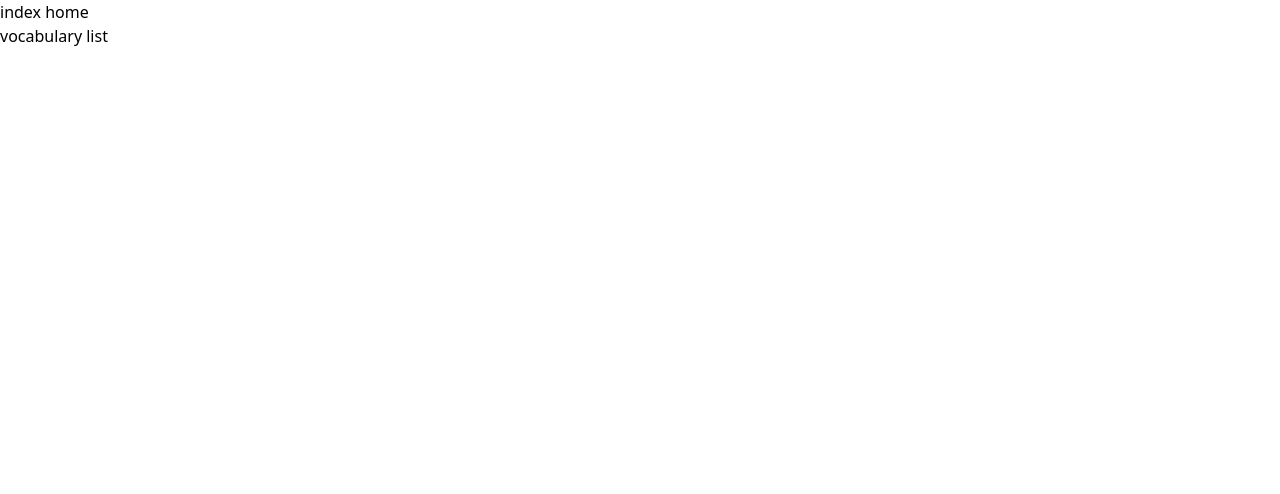
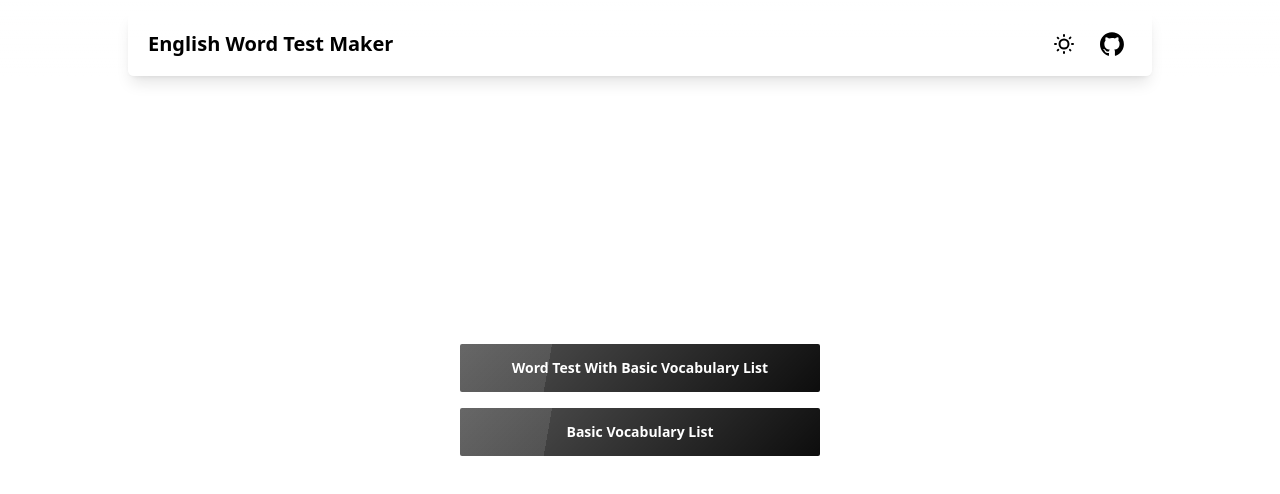
Before and after one commit to lala-p/englishwordtestmaker, a React (Vite) app: page / in a window 1280 px wide. Shown: the top 494 px of the page. Built offline with nearby package versions, Linux system fonts and the light colour scheme.

Commit message:
header, useThemeStore, index home style

```diff
--- a/package.json
+++ b/package.json
@@ -13,7 +13,8 @@
     "@tanstack/react-query": "^5.56.2",
     "react": "^18.3.1",
     "react-dom": "^18.3.1",
-    "react-router-dom": "^6.26.2"
+    "react-router-dom": "^6.26.2",
+    "zustand": "^5.0.0-rc.2"
   },
   "devDependencies": {
     "@eslint/js": "^9.9.0",
--- a/src/components/common/paginationNav/PaginationLinkNav.tsx
+++ b/src/components/common/paginationNav/PaginationLinkNav.tsx
@@ -1,12 +1,6 @@
 import { Link } from "react-router-dom"
 
-const PaginationLinkNav = (props: {
-	className?: string
-	currentPage: number
-	lastPage: number
-	pageLimitSize: number
-	makePageLinkFun: (page: number) => string
-}) => {
+const PaginationLinkNav = (props: { currentPage: number; lastPage: number; pageLimitSize: number; makePageLinkFun: (page: number) => string }) => {
 	const rowStartPage =
 		props.currentPage - (props.currentPage % props.pageLimitSize == 0 ? props.pageLimitSize : props.currentPage % props.pageLimitSize) + 1
 	const rowEndPage = props.currentPage + (props.pageLimitSize - (props.currentPage % props.pageLimitSize))
@@ -18,7 +12,7 @@ const PaginationLinkNav = (props: {
 	}
 
 	return (
-		<div className={`join ${props.className ?? ""}`}>
+		<div className={`join`}>
 			{!isOneRow ? (
 				!pageRowArr.includes(1) ? (
 					<>
@@ -46,13 +40,21 @@ const PaginationLinkNav = (props: {
 			) : null}
 
 			{pageRowArr.map((page) => {
-				return (
-					<Link key={page} to={props.makePageLinkFun(page)}>
-						<button className={`join-item btn ${page == props.currentPage ? "btn-active" : ""}`} onClick={scrollTop}>
+				if (page == props.currentPage) {
+					return (
+						<button key={page} className={`join-item btn btn-ghost btn-active`} onClick={scrollTop}>
 							{page}
 						</button>
-					</Link>
-				)
+					)
+				} else {
+					return (
+						<Link key={page} to={props.makePageLinkFun(page)}>
+							<button className={`join-item btn btn-ghost`} onClick={scrollTop}>
+								{page}
+							</button>
+						</Link>
+					)
+				}
 			})}
 
 			{!isOneRow ? (
--- /dev/null
+++ b/src/components/common/semantic/Header.tsx
@@ -0,0 +1,65 @@
+import React from "react"
+import { Link } from "react-router-dom"
+
+import useThemeStore from "../../../hooks/themeStore"
+
+const Header = (props: { subTitle?: string }) => {
+	const { theme, setTheme } = useThemeStore()
+
+	const onChangeTheme = (e: React.ChangeEvent<HTMLInputElement>) => {
+		if (e.target !== null) {
+			setTheme(e.target.checked ? "dark" : "light")
+		}
+	}
+
+	return (
+		<>
+			<div className="z-50 w-full fixed flex justify-center pt-3 px-3 md:px-5 bg-gradient-to-b from-base-100 bg-opacity-80">
+				<div
+					className={`max-w-5xl navbar min-h-0 h-12 md:min-h-16 rounded-md bg-base-100 bg-opacity-80 shadow-lg ${theme == "dark" ? "shadow-neutral" : ""} "`}
+				>
+					<div className="flex-1 items-baseline text-lg font-semibold pl-3">
+						<Link to={`/`} className="text-nowrap">
+							<div className={`${props.subTitle ? "hidden md:block" : ""} md:text-xl`}>English Word Test Maker</div>
+							<div className={`${props.subTitle ? "md:hidden" : "hidden"} text-xs font-normal`}>Home |</div>
+						</Link>
+						{props.subTitle && <span className="md:text-xs md:font-normal ml-2">{props.subTitle}</span>}
+					</div>
+					<div className="flex-none">
+						<ul className="menu menu-horizontal">
+							<li>
+								<label className="swap swap-rotate px-2 md:px-3">
+									<input type="checkbox" className="theme-controller" value="lofi or black" onChange={onChangeTheme} checked={theme == "dark"} />
+
+									{/* sun icon */}
+									<svg className="swap-off w-5 h-5 md:w-6 md:h-6 fill-current" xmlns="http://www.w3.org/2000/svg" viewBox="0 0 24 24">
+										<path d="M5.64,17l-.71.71a1,1,0,0,0,0,1.41,1,1,0,0,0,1.41,0l.71-.71A1,1,0,0,0,5.64,17ZM5,12a1,1,0,0,0-1-1H3a1,1,0,0,0,0,2H4A1,1,0,0,0,5,12Zm7-7a1,1,0,0,0,1-1V3a1,1,0,0,0-2,0V4A1,1,0,0,0,12,5ZM5.64,7.05a1,1,0,0,0,.7.29,1,1,0,0,0,.71-.29,1,1,0,0,0,0-1.41l-.71-.71A1,1,0,0,0,4.93,6.34Zm12,.29a1,1,0,0,0,.7-.29l.71-.71a1,1,0,1,0-1.41-1.41L17,5.64a1,1,0,0,0,0,1.41A1,1,0,0,0,17.66,7.34ZM21,11H20a1,1,0,0,0,0,2h1a1,1,0,0,0,0-2Zm-9,8a1,1,0,0,0-1,1v1a1,1,0,0,0,2,0V20A1,1,0,0,0,12,19ZM18.36,17A1,1,0,0,0,17,18.36l.71.71a1,1,0,0,0,1.41,0,1,1,0,0,0,0-1.41ZM12,6.5A5.5,5.5,0,1,0,17.5,12,5.51,5.51,0,0,0,12,6.5Zm0,9A3.5,3.5,0,1,1,15.5,12,3.5,3.5,0,0,1,12,15.5Z" />
+									</svg>
+
+									{/* moon icon */}
+									<svg className="swap-on w-5 h-5 md:w-6 md:h-6 fill-current" xmlns="http://www.w3.org/2000/svg" viewBox="0 0 24 24">
+										<path d="M21.64,13a1,1,0,0,0-1.05-.14,8.05,8.05,0,0,1-3.37.73A8.15,8.15,0,0,1,9.08,5.49a8.59,8.59,0,0,1,.25-2A1,1,0,0,0,8,2.36,10.14,10.14,0,1,0,22,14.05,1,1,0,0,0,21.64,13Zm-9.5,6.69A8.14,8.14,0,0,1,7.08,5.22v.27A10.15,10.15,0,0,0,17.22,15.63a9.79,9.79,0,0,0,2.1-.22A8.11,8.11,0,0,1,12.14,19.73Z" />
+									</svg>
+								</label>
+							</li>
+							<li>
+								<Link to={`https://github.com/lala-p/englishwordtestmaker`} target="_blank" className="px-2 md:px-3">
+									<svg className="w-5 h-5 md:w-6 md:h-6 fill-current" xmlns="http://www.w3.org/2000/svg" viewBox="0 0 98 96">
+										<path
+											fillRule="evenodd"
+											clipRule="evenodd"
+											d="M48.854 0C21.839 0 0 22 0 49.217c0 21.756 13.993 40.172 33.405 46.69 2.427.49 3.316-1.059 3.316-2.362 0-1.141-.08-5.052-.08-9.127-13.59 2.934-16.42-5.867-16.42-5.867-2.184-5.704-5.42-7.17-5.42-7.17-4.448-3.015.324-3.015.324-3.015 4.934.326 7.523 5.052 7.523 5.052 4.367 7.496 11.404 5.378 14.235 4.074.404-3.178 1.699-5.378 3.074-6.6-10.839-1.141-22.243-5.378-22.243-24.283 0-5.378 1.94-9.778 5.014-13.2-.485-1.222-2.184-6.275.486-13.038 0 0 4.125-1.304 13.426 5.052a46.97 46.97 0 0 1 12.214-1.63c4.125 0 8.33.571 12.213 1.63 9.302-6.356 13.427-5.052 13.427-5.052 2.67 6.763.97 11.816.485 13.038 3.155 3.422 5.015 7.822 5.015 13.2 0 18.905-11.404 23.06-22.324 24.283 1.78 1.548 3.316 4.481 3.316 9.126 0 6.6-.08 11.897-.08 13.526 0 1.304.89 2.853 3.316 2.364 19.412-6.52 33.405-24.935 33.405-46.691C97.707 22 75.788 0 48.854 0z"
+										/>
+									</svg>
+								</Link>
+							</li>
+						</ul>
+					</div>
+				</div>
+			</div>
+			<div className=""></div>
+		</>
+	)
+}
+
+export default Header
--- /dev/null
+++ b/src/components/common/semantic/MainContainer.tsx
@@ -0,0 +1,6 @@
+import { ReactNode } from "react"
+
+const MainContainer = (props: { children?: ReactNode; className?: string }) => {
+	return <main className={`${props.className ?? "pt-16 md:pt-24 px-3"}`}>{props.children}</main>
+}
+export default MainContainer
--- /dev/null
+++ b/src/components/common/semantic/index.ts
@@ -0,0 +1,4 @@
+import Header from "./Header"
+import MainContainer from "./MainContainer"
+
+export { Header, MainContainer }
--- a/src/components/page/IndexHome.tsx
+++ b/src/components/page/IndexHome.tsx
@@ -1,10 +1,21 @@
 import { Link } from "react-router-dom"
+
+import { Header, MainContainer } from "../common/semantic"
 
 const IndexHome = () => {
 	return (
 		<>
-			<h1>index home</h1>
-			<Link to={`/vocabularylist`}>vocabulary list</Link>
+			<Header />
+			<MainContainer>
+				<div className="w-full max-w-96 absolute top-1/2 left-1/2 transform -translate-x-1/2 -translate-y-1/2 px-3 flex flex-col gap-4">
+					<Link to={`/vocabularylist`} className="btn btn-block glass bg-primary text-primary-content hover:bg-primary hover:bg-opacity-70">
+						Word Test With Basic Vocabulary List
+					</Link>
+					<Link to={`/vocabularylist`} className="btn btn-block glass bg-primary text-primary-content hover:bg-primary hover:bg-opacity-70">
+						Basic Vocabulary List
+					</Link>
+				</div>
+			</MainContainer>
 		</>
 	)
 }
--- a/src/components/page/Root.tsx
+++ b/src/components/page/Root.tsx
@@ -1,6 +1,15 @@
+import { useEffect } from "react"
 import { Outlet } from "react-router-dom"
 
+import useThemeStore from "../../hooks/themeStore"
+
 const Root = () => {
+	const { initTheme } = useThemeStore()
+
+	useEffect(() => {
+		initTheme()
+	}, [])
+
 	return (
 		<>
 			<Outlet />
--- a/src/components/page/VocabularyList.tsx
+++ b/src/components/page/VocabularyList.tsx
@@ -2,11 +2,12 @@ import { ReactNode, useCallback } from "react"
 import { Link, useSearchParams } from "react-router-dom"
 import { useQuery, UseQueryResult } from "@tanstack/react-query"
 
+import { Header, MainContainer } from "../common/semantic"
 import { getVocabularyList, getVocabularyListT } from "../../fetchdata/vocabulary"
 import { Pagination, PaginationLinkNav } from "../common/paginationNav/index,"
 
 const setting = {
-	limit: 20,
+	limit: 30,
 }
 
 const VocabularyList = () => {
@@ -41,7 +42,7 @@ const VocabularyList = () => {
 						<tbody>
 							{props.query.data.list.map((vocabularyData) => {
 								return (
-									<tr key={vocabularyData.id} className="hover">
+									<tr key={vocabularyData.id} className="hover hover:bg-">
 										<td className="text-center w-0">{vocabularyData.id}</td>
 										<td className="text-center w-48">{vocabularyData.word}</td>
 										<td className="text-left">{vocabularyData.meaning}</td>
@@ -76,46 +77,12 @@ const VocabularyList = () => {
 
 	return (
 		<>
-			<h1>VocabularyList</h1>
-			<br />
-			<br />
-			<br />
-			<br />
-			<br />
-			<br />
-			<br />
-			<br />
-			<br />
-			<br />
-			<br />
-			<br />
-			<br />
-			<br />
-			<br />
-			<div className="max-w-5xl m-auto flex flex-col gap-12 items-center">
-				<TableAndPagination query={vocabularyListQuery} />
-			</div>
-			<br />
-			<br />
-			<br />
-			<br />
-			<br />
-			<br />
-			<br />
-			<br />
-			<br />
-			<br />
-			<br />
-			<br />
-			<br />
-			<br />
-			<br />
-			<br />
-			<br />
-			<br />
-			<br />
-			<br />
-			<br />
+			<Header subTitle="Basic Vocabulary List" />
+			<MainContainer>
+				<div className="max-w-5xl m-auto flex flex-col gap-12 items-center">
+					<TableAndPagination query={vocabularyListQuery} />
+				</div>
+			</MainContainer>
 		</>
 	)
 }
--- /dev/null
+++ b/src/hooks/themeStore.ts
@@ -0,0 +1,56 @@
+import { create } from "zustand"
+
+type ThemeT = "light" | "dark"
+
+const saveTheme = (theme: ThemeT) => {
+	let changedTheme = ""
+
+	switch (theme) {
+		case "light":
+			changedTheme = "lofi"
+			break
+
+		case "dark":
+			changedTheme = "dim"
+			break
+	}
+
+	document.querySelector("html")?.setAttribute("data-theme", changedTheme)
+	localStorage.setItem("theme", theme)
+}
+
+type StateT = {
+	theme: ThemeT
+}
+
+type ActionsT = {
+	initTheme: () => void
+	setTheme: (theme: ThemeT) => void
+}
+
+let initialState: StateT = {
+	theme: "light",
+}
+
+const useThemeStore = create<StateT & ActionsT>((set) => ({
+	...initialState,
+	initTheme: () => {
+		const savedTheme = localStorage.getItem("theme")
+		let changedTheme: ThemeT = "light"
+
+		if (savedTheme !== null && (savedTheme == "light" || savedTheme == "dark")) {
+			changedTheme = savedTheme
+		} else if (!!window.matchMedia && window.matchMedia("(prefers-color-scheme: dark)").matches) {
+			changedTheme = "dark"
+		}
+
+		saveTheme(changedTheme)
+		set(() => ({ theme: changedTheme }))
+	},
+	setTheme: (theme: ThemeT) => {
+		saveTheme(theme)
+		set(() => ({ theme: theme }))
+	},
+}))
+
+export default useThemeStore
--- a/tailwind.config.js
+++ b/tailwind.config.js
@@ -8,6 +8,6 @@ export default {
 	},
 	plugins: [daisyui],
 	daisyui: {
-		themes: ["lofi", "black"],
+		themes: ["lofi", "night", "dim"],
 	},
 }
```
Also changed, not shown: 1 other file (tests, documents, lock files or other folders).
